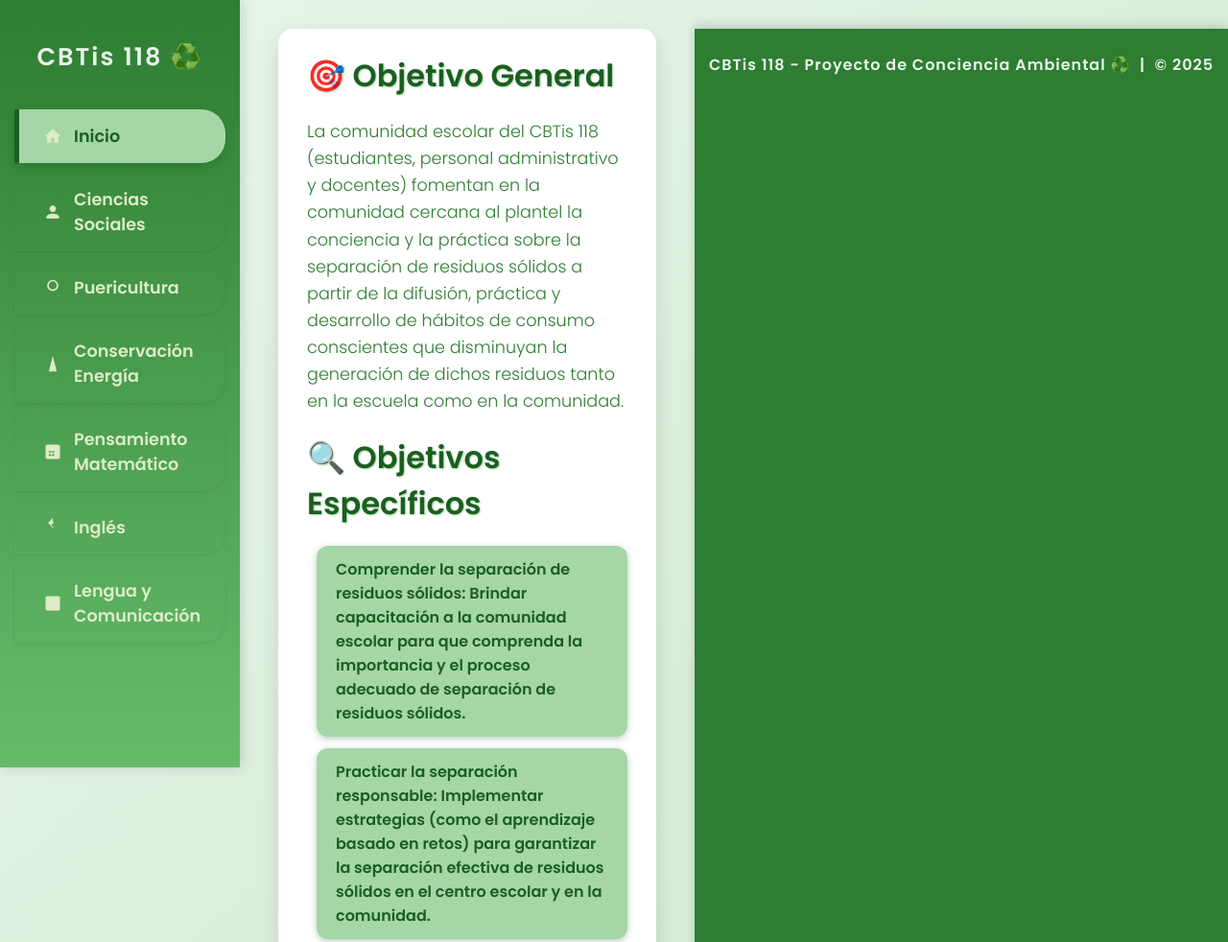
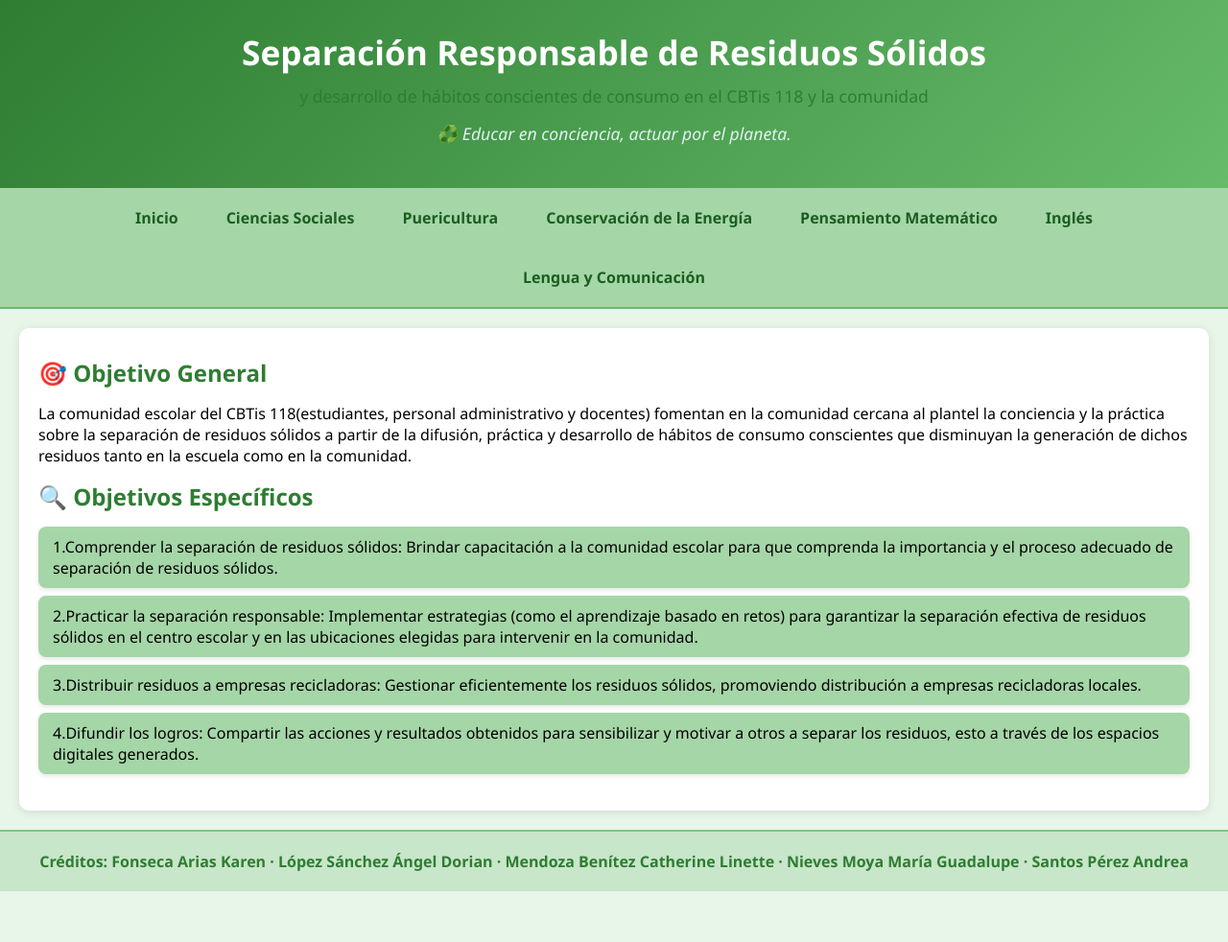
Before and after one commit to cathe2009/mipaginaresiduos3, a plain HTML site: page index.html in a window 1280 px wide. Shown: the top 982 px of the page at 96% size. After the commit the page ends 929 px from the top, so only its background shows below. Drawn offline with Linux system fonts and the light colour scheme.

Commit message:
Update index.html

```diff
--- a/index.html
+++ b/index.html
@@ -1,316 +1,200 @@
 <!DOCTYPE html>
 <html lang="es">
 <head>
-  <meta charset="UTF-8" />
-  <meta name="viewport" content="width=device-width, initial-scale=1" />
-  <title>Separación Responsable de Residuos - CBTis 118</title>
-  <link href="https://fonts.googleapis.com/css2?family=Poppins:wght@300;600&family=Roboto&display=swap" rel="stylesheet" />
+  <meta charset="UTF-8">
+  <title>Separación Responsable de Residuos</title>
   <style>
-    /* Reset y base */
+    :root {
+      --verde-oscuro: #2e7d32;
+      --verde-claro: #a5d6a7;
+      --verde-medio: #66bb6a;
+      --fondo: #e8f5e9;
+      --blanco: #ffffff;
+      --sombra: rgba(0, 0, 0, 0.1);
+    }
+
     * {
-      margin: 0; padding: 0; box-sizing: border-box;
+      margin: 0;
+      padding: 0;
+      box-sizing: border-box;
       scroll-behavior: smooth;
     }
+
     body {
-      font-family: 'Poppins', 'Roboto', sans-serif;
-      background: linear-gradient(135deg, #e8f5e9, #c8e6c9);
-      color: #2e7d32;
-      min-height: 100vh;
-      display: flex;
-      overflow-x: hidden;
+      font-family: 'Segoe UI', sans-serif;
+      background-color: var(--fondo);
     }
 
-    /* Menu lateral */
-    nav {
-      position: fixed;
-      left: 0; top: 0; bottom: 0;
-      width: 250px;
-      background: linear-gradient(180deg, #2e7d32 0%, #66bb6a 100%);
-      box-shadow: 2px 0 12px rgba(0,0,0,0.15);
-      display: flex;
-      flex-direction: column;
-      padding-top: 40px;
-      z-index: 10;
-    }
-    nav h1 {
-      color: #e8f5e9;
+    header {
+      background: linear-gradient(135deg, var(--verde-oscuro), var(--verde-medio));
+      color: white;
+      padding: 30px 20px;
       text-align: center;
-      margin-bottom: 30px;
-      font-weight: 600;
-      font-size: 1.6rem;
-      letter-spacing: 2px;
-    }
-    nav a {
-      color: #dcedc8;
-      padding: 15px 25px;
-      text-decoration: none;
-      font-weight: 600;
-      font-size: 1.1rem;
-      transition: background 0.3s ease, color 0.3s ease;
-      border-left: 5px solid transparent;
-      display: flex;
-      align-items: center;
-      gap: 12px;
-      border-radius: 0 25px 25px 0;
-      margin: 5px 15px;
-      box-shadow: 0 1px 3px rgba(0,0,0,0.1);
-    }
-    nav a svg {
-      fill: #dcedc8;
-      width: 20px;
-      height: 20px;
-      flex-shrink: 0;
-    }
-    nav a:hover, nav a.active {
-      background: #a5d6a7;
-      color: #1b5e20;
-      border-left-color: #1b5e20;
-      box-shadow: 0 4px 10px rgba(27, 94, 32, 0.4);
+      box-shadow: 0 4px 8px var(--sombra);
     }
 
-    /* Contenido principal */
-    main {
-      margin-left: 250px;
-      padding: 30px 40px;
-      flex: 1;
-      overflow-y: auto;
-      max-width: calc(100vw - 250px);
+    header h1 {
+      font-size: 2.2em;
+      margin-bottom: 10px;
     }
 
-    /* Títulos */
-    h2 {
-      font-weight: 700;
-      margin-bottom: 20px;
-      color: #1b5e20;
-      font-size: 2rem;
-      text-shadow: 1px 1px 2px #a5d6a7;
-    }
-    h3 {
-      font-weight: 600;
-      margin-bottom: 15px;
-      color: #2e7d32;
+    header h2 {
+      font-size: 1.1em;
+      font-weight: normal;
     }
 
-    /* Tarjetas para contenido */
-    section.card {
-      background: white;
-      padding: 25px 30px;
-      margin-bottom: 40px;
-      border-radius: 15px;
-      box-shadow: 0 8px 20px rgba(0, 0, 0, 0.12);
-      transition: transform 0.3s ease;
-    }
-    section.card:hover {
-      transform: translateY(-5px);
-      box-shadow: 0 12px 30px rgba(0, 0, 0, 0.18);
+    header p {
+      font-size: 1.1em;
+      margin-top: 12px;
+      color: #e0f2f1;
+      font-style: italic;
     }
 
-    /* Listas estilizadas */
+    nav {
+      display: flex;
+      flex-wrap: wrap;
+      background-color: var(--verde-claro);
+      justify-content: center;
+      border-bottom: 2px solid var(--verde-medio);
+    }
+
+    nav a {
+      padding: 15px 20px;
+      text-decoration: none;
+      color: #1b5e20;
+      font-weight: bold;
+      transition: background-color 0.3s ease;
+      border-radius: 5px 5px 0 0;
+      margin: 5px;
+    }
+
+    nav a:hover {
+      background-color: var(--verde-medio);
+      color: white;
+    }
+
+    .content {
+      display: none;
+      padding: 30px 20px;
+      animation: fadeIn 1s ease;
+      background-color: var(--blanco);
+      margin: 20px;
+      border-radius: 10px;
+      box-shadow: 0 2px 10px var(--sombra);
+    }
+
+    .active {
+      display: block;
+    }
+
+    h2 {
+      color: var(--verde-oscuro);
+      margin-bottom: 15px;
+    }
+
     ul {
-      list-style-type: none;
-      margin-left: 10px;
+      list-style: none;
       padding-left: 0;
     }
+
     ul li {
-      background: #a5d6a7;
-      padding: 12px 20px;
-      border-radius: 12px;
-      margin-bottom: 12px;
-      box-shadow: 0 2px 7px rgba(27, 94, 32, 0.3);
-      font-weight: 600;
-      color: #1b5e20;
-      transition: background 0.25s ease;
-    }
-    ul li:hover {
-      background: #81c784;
-      color: #114d1b;
-      box-shadow: 0 4px 15px rgba(17, 77, 27, 0.5);
+      background-color: var(--verde-claro);
+      margin: 8px 0;
+      padding: 10px 15px;
+      border-radius: 8px;
+      box-shadow: 0 2px 5px var(--sombra);
     }
 
-    /* Párrafos */
     p {
-      font-size: 1.1rem;
-      line-height: 1.6;
-      margin-bottom: 20px;
+      margin-bottom: 15px;
     }
 
-    /* Botones */
-    a.button {
-      display: inline-block;
-      background: #66bb6a;
-      color: white;
-      padding: 12px 25px;
-      border-radius: 50px;
-      font-weight: 700;
-      text-decoration: none;
-      transition: background-color 0.3s ease;
-      box-shadow: 0 5px 12px rgba(102, 187, 106, 0.6);
-      margin-top: 10px;
-      user-select: none;
-    }
-    a.button:hover {
-      background: #2e7d32;
-      box-shadow: 0 8px 20px rgba(46, 125, 50, 0.8);
+    footer {
+      background-color: #c8e6c9;
+      padding: 20px;
+      text-align: center;
+      color: #2e7d32;
+      font-weight: bold;
+      border-top: 2px solid #81c784;
     }
 
-    /* Imagenes */
-    .img-center {
-      display: block;
-      max-width: 100%;
-      height: auto;
-      border-radius: 15px;
-      margin: 25px auto;
-      box-shadow: 0 10px 25px rgba(0,0,0,0.15);
-      transition: transform 0.3s ease;
-    }
-    .img-center:hover {
-      transform: scale(1.05);
-    }
-
-    /* Videos responsivos */
-    .video-container {
-      position: relative;
-      width: 100%;
-      padding-bottom: 56.25%; /* 16:9 ratio */
-      margin: 20px 0 40px 0;
-      border-radius: 15px;
-      overflow: hidden;
-      box-shadow: 0 10px 25px rgba(0,0,0,0.15);
-    }
-    .video-container iframe {
-      position: absolute;
-      top:0; left:0;
-      width: 100%;
-      height: 100%;
-      border-radius: 15px;
-      border: none;
-    }
-
-    /* Footer */
-    footer {
-      text-align: center;
-      padding: 25px 15px;
-      background: #2e7d32;
-      color: #e8f5e9;
-      font-weight: 600;
-      font-size: 1rem;
-      letter-spacing: 1px;
-      box-shadow: 0 -4px 10px rgba(0,0,0,0.15);
-      margin-top: 30px;
-      user-select: none;
-    }
-
-    /* Scrollbar para main */
-    main::-webkit-scrollbar {
-      width: 8px;
-    }
-    main::-webkit-scrollbar-track {
-      background: #c8e6c9;
-      border-radius: 8px;
-    }
-    main::-webkit-scrollbar-thumb {
-      background: #66bb6a;
-      border-radius: 8px;
-    }
-
-    /* Responsive */
-    @media(max-width: 900px) {
-      nav {
-        width: 60px;
-        padding-top: 20px;
-      }
-      nav h1 {
-        display: none;
-      }
-      nav a {
-        padding: 15px 8px;
-        font-size: 0;
-        margin: 7px 5px;
-        justify-content: center;
-        border-radius: 15px;
-      }
-      nav a svg {
-        width: 28px; height: 28px;
-      }
-      main {
-        margin-left: 60px;
-        padding: 25px 15px;
-        max-width: calc(100vw - 60px);
-      }
-      h2 {
-        font-size: 1.5rem;
-      }
+    @keyframes fadeIn {
+      from {opacity: 0; transform: translateY(20px);}
+      to {opacity: 1; transform: translateY(0);}
     }
   </style>
 </head>
 <body>
 
+  <header>
+    <h1>Separación Responsable de Residuos Sólidos</h1>
+    <h2>y desarrollo de hábitos conscientes de consumo en el CBTis 118 y la comunidad</h2>
+    <p>♻️ Educar en conciencia, actuar por el planeta.</p>
+  </header>
+
   <nav>
-    <h1>CBTis 118 ♻️</h1>
-    <a href="#inicio" class="active" onclick="activateTab(event)">
-      <svg viewBox="0 0 24 24" ><path d="M10 20v-6h4v6h5v-8h3L12 3 2 12h3v8z"/></svg>
-      <span class="nav-text">Inicio</span>
-    </a>
-    <a href="#ciencias" onclick="activateTab(event)">
-      <svg viewBox="0 0 24 24"><path d="M12 12c2.21 0 4-1.79 4-4s-1.79-4-4-4-4 1.79-4 4 1.79 4 4 4zm0 2c-2.67 0-8 1.34-8 4v2h16v-2c0-2.66-5.33-4-8-4z"/></svg>
-      <span class="nav-text">Ciencias Sociales</span>
-    </a>
-    <a href="#puericultura" onclick="activateTab(event)">
-      <svg viewBox="0 0 24 24"><path d="M12 2a7 7 0 0 0-7 7c0 3.87 3.13 7 7 7s7-3.13 7-7a7 7 0 0 0-7-7zm0 12c-2.76 0-5-2.24-5-5s2.24-5 5-5 5 2.24 5 5-2.24 5-5 5z"/></svg>
-      <span class="nav-text">Puericultura</span>
-    </a>
-    <a href="#energia" onclick="activateTab(event)">
-      <svg viewBox="0 0 24 24"><path d="M7 22h10l-5-20z"/></svg>
-      <span class="nav-text">Conservación Energía</span>
-    </a>
-    <a href="#matematicas" onclick="activateTab(event)">
-      <svg viewBox="0 0 24 24"><path d="M19 3H5c-1.1 0-2 .9-2 2v14c0 1.1.9 2 2 2h14c1.1 0 2-.9 2-2V5c0-1.1-.9-2-2-2zm-9 14H7v-2h3v2zm0-4H7v-2h3v2zm4 4h-3v-2h3v2zm0-4h-3v-2h3v2z"/></svg>
-      <span class="nav-text">Pensamiento Matemático</span>
-    </a>
-    <a href="#ingles" onclick="activateTab(event)">
-      <svg viewBox="0 0 24 24"><path d="M12 4l1.41 1.41-3.17 3.17 3.17 3.17L12 12l-6-6 6-6z"/></svg>
-      <span class="nav-text">Inglés</span>
-    </a>
-    <a href="#lengua" onclick="activateTab(event)">
-      <svg viewBox="0 0 24 24"><path d="M19 3H5c-1.1 0-2 .9-2 2v14c0 1.1.9 2 2 2h14c1.1 0 2-.9 2-2V5c0-1.1-.9-2-2-2z"/></svg>
-      <span class="nav-text">Lengua y Comunicación</span>
-    </a>
+    <a href="#" onclick="showTab('inicio')">Inicio</a>
+    <a href="#" onclick="showTab('ciencias')">Ciencias Sociales</a>
+    <a href="#" onclick="showTab('puericultura')">Puericultura</a>
+    <a href="#" onclick="showTab('energia')">Conservación de la Energía</a>
+    <a href="#" onclick="showTab('matematicas')">Pensamiento Matemático</a>
+    <a href="#" onclick="showTab('ingles')">Inglés</a>
+    <a href="#" onclick="showTab('lengua')">Lengua y Comunicación</a>
   </nav>
 
-  <main>
-    <section id="inicio" class="card active">
+  <div id="inicio" class="content active">
     <h2>🎯 Objetivo General</h2>
-      <p>La comunidad escolar del CBTis 118 (estudiantes, personal administrativo y docentes) fomentan en la comunidad cercana al plantel la conciencia y la práctica sobre la separación de residuos sólidos a partir de la difusión, práctica y desarrollo de hábitos de consumo conscientes que disminuyan la generación de dichos residuos tanto en la escuela como en la comunidad.</p>
+    <p>La comunidad escolar del CBTis 118(estudiantes,
+personal administrativo y docentes) fomentan en la
+
+comunidad cercana al plantel la conciencia y la
+práctica sobre la separación de residuos sólidos a
+partir de la difusión, práctica y desarrollo de hábitos
+
+de consumo conscientes que disminuyan la
+
+generación de dichos residuos tanto en la escuela
+
+como en la comunidad.</p>
     <h2>🔍 Objetivos Específicos</h2>
     <ul>
-        <li>Comprender la separación de residuos sólidos: Brindar capacitación a la comunidad escolar para que comprenda la importancia y el proceso adecuado de separación de residuos sólidos.</li>
-        <li>Practicar la separación responsable: Implementar estrategias (como el aprendizaje basado en retos) para garantizar la separación efectiva de residuos sólidos en el centro escolar y en la comunidad.</li>
-        <li>Distribuir residuos a empresas recicladoras: Gestionar eficientemente los residuos sólidos, promoviendo distribución a empresas recicladoras locales.</li>
-        <li>Difundir los logros: Compartir las acciones y resultados obtenidos para sensibilizar y motivar a otros a separar los residuos, a través de espacios digitales generados.</li>
+      <li>1.Comprender la separación de residuos sólidos:
+Brindar capacitación a la comunidad escolar para que comprenda la
+importancia y el proceso adecuado de separación de residuos sólidos.</li>
+      <li>2.Practicar la separación responsable:
+Implementar estrategias (como el aprendizaje basado en retos)
+para garantizar la separación efectiva de residuos sólidos en el centro
+escolar y en las ubicaciones elegidas para intervenir en la comunidad.</li>
+      <li>3.Distribuir residuos a empresas recicladoras:
+Gestionar eficientemente los residuos sólidos, promoviendo distribución a
+empresas recicladoras locales.</li>
+      <li>4.Difundir los logros:
+Compartir las acciones y resultados obtenidos para sensibilizar y motivar a
+otros a separar los residuos, esto a través de los espacios digitales
+generados.</li>
     </ul>
-      <img src="https://images.unsplash.com/photo-1501004318641-b39e6451bec6?auto=format&fit=crop&w=900&q=80" alt="Residuos separados" class="img-center" loading="lazy" />
-    </section>
+  </div>
 
-    <section id="ciencias" class="card" style="display:none;">
+  <div id="ciencias" class="content">
     <h2>🌍 Ciencias Sociales</h2>
     <p>Reflexionamos sobre el impacto social, legal y cultural del consumo.</p>
     <div style="text-align:center; margin-top:20px;">
-        <a href="https://vt.tiktok.com/ZSkCSHyUg/" target="_blank" class="button">▶️ Ver video en TikTok</a>
+      <a href="https://vt.tiktok.com/ZSkCSHyUg/" target="_blank" style="background-color:#25d366; color:white; padding:12px 20px; border-radius:8px; text-decoration:none; font-weight:bold;">
+        ▶️ Ver video en TikTok
+      </a>
     </div>
-      <img src="https://images.unsplash.com/photo-1533649989848-d68cc5bdb8fa?auto=format&fit=crop&w=900&q=80" alt="Cultura y sociedad" class="img-center" loading="lazy" />
-    </section>
+  </div>
 
-    <section id="puericultura" class="card" style="display:none;">
+  <div id="puericultura" class="content">
     <h2>🧸 Puericultura</h2>
     <p>Exploramos el impacto del uso de pañales en la salud, economía y medio ambiente.</p>
-      <a href="Green-Baby-Health.pdf" target="_blank" class="button">📄 Abrir presentación PDF</a>
-      <div class="video-container">
-        <iframe src="https://www.youtube.com/embed/Kk55Ax3UBnY" allowfullscreen title="Video sobre pañales"></iframe>
+    <p>📄<a href="Green-Baby-Health.pdf" target="_blank">Abrir presentación PDF</a>
+</p>
+    <h3>🎥 Video:</h3>
+    <iframe width="100%" height="315" src="https://www.youtube.com/embed/Kk55Ax3UBnY" frameborder="0" allowfullscreen style="border-radius:10px;"></iframe>
   </div>
-      <img src="https://images.unsplash.com/photo-1534367610341-9cbbd7d19037?auto=format&fit=crop&w=900&q=80" alt="Bebé saludable" class="img-center" loading="lazy" />
-    </section>
 
-    <section id="energia" class="card" style="display:none;">
+  <div id="energia" class="content">
     <h2>⚛️ Conservación de la Energía</h2>
     <p>Proyecto sobre microplásticos y su efecto en órganos humanos:</p>
     <ul>
@@ -321,10 +205,10 @@
       <li>🚰 Riñones: daño de nefronas</li>
     </ul>
     <a href="reporte-microplasticos.pdf" target="_blank">📄 Descargar reporte completo</a>
-      <img src="https://images.unsplash.com/photo-1523983302319-dcbf8d0a3cc9?auto=format&fit=crop&w=900&q=80" alt="Microplásticos" class="img-center" loading="lazy" />
-    </section>
 
-    <section id="matematicas" class="card" style="display:none;">
+  </div>
+
+  <div id="matematicas" class="content">
     <h2>📊 Pensamiento Matemático</h2>
     <p>Aplicamos matemáticas en una colecta de latas:</p>
     <ul>
@@ -335,64 +219,37 @@
     </ul>
     <h3>🧠 Reflexión</h3>
     <p>Esta actividad muestra cómo lo que se considera basura puede tener valor económico y educativo.</p>
-      <img src="https://images.unsplash.com/photo-1579389086310-3f73f151dcb3?auto=format&fit=crop&w=900&q=80" alt="Matemáticas y reciclaje" class="img-center" loading="lazy" />
-    </section>
+  </div>
 
-    <section id="ingles" class="card" style="display:none;">
-      <h2>🇺🇸 Inglés</h2>
-      <p>Vocabulario relacionado con fenómenos meteorológicos:</p>
-      <ul>
-        <li>Blizzard → tormenta de nieve intensa</li>
-        <li>Thunderstorm → tormenta con truenos</li>
-        <li>Ice storm → tormenta de hielo</li>
-        <li>Tornado → tromba o tornado</li>
-      </ul>
-      <img src="https://images.unsplash.com/photo-1506744038136-46273834b3fb?auto=format&fit=crop&w=900&q=80" alt="Fenómenos meteorológicos" class="img-center" loading="lazy" />
-    </section>
+  <div id="ingles" class="content">
+    <h2>🌐 Inglés</h2>
+    <h3>♻️ Poster: Sort Your Waste</h3>
+    <div style="text-align:center; margin: 20px 0;">
+      <a href='https://postimg.cc/HVFqNJv2' target='_blank'><img src='https://i.postimg.cc/Nj0Q5m1W/image-edit-20250614201057.jpg' border='0' alt='Poster'></a>
+    </div>
+  </div>
 
-    <section id="lengua" class="card" style="display:none;">
+  <div id="lengua" class="content">
     <h2>📚 Lengua y Comunicación</h2>
-      <p>Exploramos los géneros literarios y sus características:</p>
-      <ul>
-        <li><strong>Épico:</strong> Narra hechos heroicos.</li>
-        <li><strong>Lírico:</strong> Expresa sentimientos y emociones.</li>
-        <li><strong>Narrativo:</strong> Relata historias reales o ficticias.</li>
-        <li><strong>Dramático:</strong> Representa acciones para ser actuadas.</li>
-      </ul>
-      <img src="https://images.unsplash.com/photo-1524995997946-a1c2e315a42f?auto=format&fit=crop&w=900&q=80" alt="Libros y lectura" class="img-center" loading="lazy" />
-    </section>
-  </main>
+    <p>Elaboramos una infografía para concientizar sobre el entorno desde el lenguaje visual y escrito.</p>
+    <h3>🖼️ Vista previa:</h3>
+    <div style="text-align:center;">
+      <a href='https://postimg.cc/S22tF9Qd' target='_blank'><img src='https://i.postimg.cc/gJN9hyfC/Infograf-a-PAEC-0001.jpg' border='0' alt='Infografía' width="100%" style="max-width:600px;"></a>
+    </div>
+    <p style="text-align:center;"><a href="https://drive.google.com/file/d/1H6ZZ5uhOPSmqSANsLoLFWGrwXV7oEOmy/view?usp=drivesdk" target="_blank">📥 Descargar infografía PDF</a></p>
+  </div>
 
   <footer>
-    CBTis 118 - Proyecto de Conciencia Ambiental ♻️ &nbsp;|&nbsp; © 2025
+    Créditos: Fonseca Arias Karen · López Sánchez Ángel Dorian · Mendoza Benítez Catherine Linette · Nieves Moya María Guadalupe · Santos Pérez Andrea
   </footer>
 
   <script>
-    // Cambiar pestañas
-    function activateTab(event) {
-      event.preventDefault();
-      const targetId = event.currentTarget.getAttribute('href').substring(1);
-      const sections = document.querySelectorAll('main section.card');
-      sections.forEach(sec => {
-        if (sec.id === targetId) {
-          sec.style.display = 'block';
-          sec.classList.add('active');
-        } else {
-          sec.style.display = 'none';
-          sec.classList.remove('active');
+    function showTab(tabId) {
+      const contents = document.querySelectorAll('.content');
+      contents.forEach(c => c.classList.remove('active'));
+      document.getElementById(tabId).classList.add('active');
     }
-      });
-      // Cambiar active en menú
-      document.querySelectorAll('nav a').forEach(link => {
-        link.classList.remove('active');
-      });
-      event.currentTarget.classList.add('active');
-    }
+  </script>
 
-    // Mostrar primero sección Inicio
-    document.addEventListener('DOMContentLoaded', () => {
-      document.querySelector('nav a.active').click();
-    });
-  </script>
 </body>
 </html>
```
Lines whose indentation alone changed are shown as unchanged.
